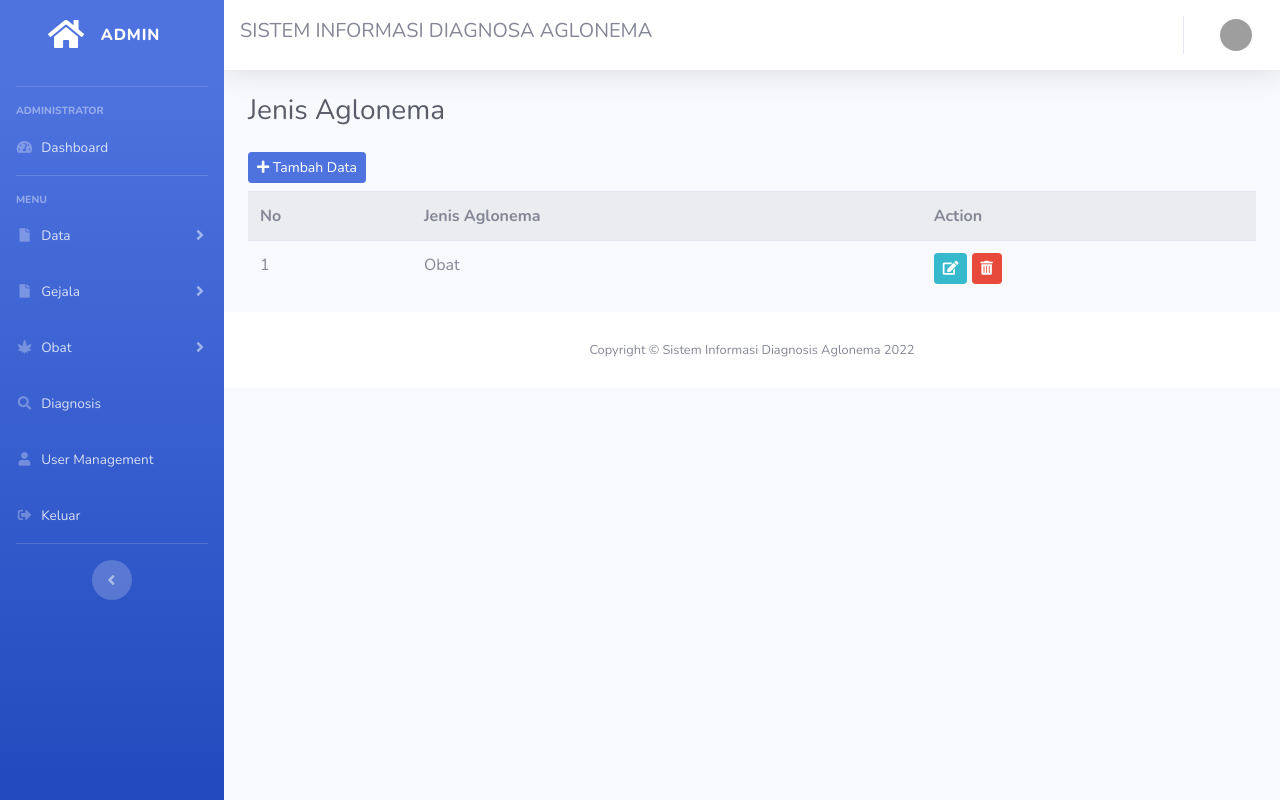
After one commit to jeanzal/si_aglonema, a CodeIgniter app: page /si_aglonema/data/list_jenis in a window 1280 px wide. The commit adds this page. Run offline with CodeIgniter, Linux system fonts and the light colour scheme; the visitor is signed in with stand-in values (Sample User, id 1); data that the repository does not hold is empty; grey boxes are pictures that could not be loaded.

Commit message:
Penambahan Menu data(Jenis_Aglonema)

```diff
--- a/application/config/config.php
+++ b/application/config/config.php
@@ -23,7 +23,7 @@ defined('BASEPATH') OR exit('No direct script access allowed');
 | a PHP script and you can easily do that on your own.
 |
 */
-$config['base_url'] = 'http://localhost/si_aglonema/';
+$config['base_url'] = 'http://localhost:8000/si_aglonema/';
 
 /*
 |--------------------------------------------------------------------------
--- /dev/null
+++ b/application/controllers/Data.php
@@ -0,0 +1,38 @@
+<?php
+defined('BASEPATH') OR exit('No direct script access allowed');
+
+class Data extends CI_Controller {
+
+    public function __construct()
+    {
+        parent::__construct();
+        if(!$this->session->userdata('email')){
+            redirect('auth');
+        }
+    }
+
+    public function list_jenis()
+    {
+        $data['title'] = "Data Aglonema";
+        $data['title_dalam'] = "Jenis Aglonema";
+        $data['user'] = $this->db->get_where('user', ['email' => $this->session->userdata('email')])->row_array();
+
+        $this->load->view('templates/header', $data);
+        $this->load->view('templates/sidebar', $data);
+        $this->load->view('templates/topbar', $data);
+        $this->load->view('data/jenis_aglonema/list', $data);
+        $this->load->view('templates/footer');
+    }
+    public function list_tanaman()
+    {
+        $data['title'] = "Data Aglonema";
+        $data['title_dalam'] = "Data Aglonema";
+        $data['user'] = $this->db->get_where('user', ['email' => $this->session->userdata('email')])->row_array();
+
+        $this->load->view('templates/header', $data);
+        $this->load->view('templates/sidebar', $data);
+        $this->load->view('templates/topbar', $data);
+        $this->load->view('data/data_tanaman/list', $data);
+        $this->load->view('templates/footer');
+    }
+}
--- /dev/null
+++ b/application/views/data/data_tanaman/list.php
@@ -0,0 +1,3 @@
+<div class="container-fluid">
+    <h1 class="h3 mb-4 text-gray-800"><?= $title_dalam ?></h1>
+</div>
--- /dev/null
+++ b/application/views/data/jenis_aglonema/list.php
@@ -0,0 +1,19 @@
+<div class="container-fluid">
+    <h1 class="h3 mb-4 text-gray-800"><?= $title_dalam ?></h1>
+    <a href="" class="btn btn-sm btn-primary mb-2"><li class="fas fa-plus"></li> Tambah Data</a>
+    <table class="table table-striped table-hover">
+        <tr>
+            <th>No</th>
+            <th>Jenis Aglonema</th>
+            <th>Action</th>
+        </tr>
+        <tr>
+            <td>1</td>
+            <td>Obat</td>
+            <td>
+                <a href="" class="btn btn-sm btn-info" ><li class="fas fa-edit"></li> </a>
+                <a href="" class="btn btn-sm btn-danger"><li class="fas fa-trash-alt"></li> </a>
+            </td>
+        </tr>
+    </table>
+</div>
--- a/application/views/templates/header.php
+++ b/application/views/templates/header.php
@@ -19,6 +19,7 @@
 
     <!-- Custom styles for this template-->
     <link href="<?= base_url('assets/'); ?>css/sb-admin-2.min.css" rel="stylesheet">
+    <link href="<?= base_url('assets/'); ?>vendor/datatables/dataTables.bootstrap4.min.css" rel="stylesheet">
 
 </head>
 
--- a/application/views/templates/sidebar.php
+++ b/application/views/templates/sidebar.php
@@ -31,19 +31,40 @@
     </div>
 
     <li class="nav-item">
-        <a class="nav-link" href="#">
+        <a class="nav-link collapsed" href="#" data-toggle="collapse" data-target="#data" aria-expanded="true" aria-controls="data">
             <i class="fas fa-fw fa-file"></i>
-            <span>Data</span></a>
+            <span>Data</span>
+        </a>
+        <div id="data" class="collapse" aria-labelledby="headingTwo" data-parent="#accordionSidebar">
+            <div class="bg-white py-2 collapse-inner rounded">
+                <a class="collapse-item" href="<?= base_url('data/list_jenis') ?>">Jenis Aglonema</a>
+                <a class="collapse-item" href="<?= base_url('data/list_tanaman') ?>">Data Tanaman</a>
+            </div>
+        </div>
     </li>
     <li class="nav-item">
-        <a class="nav-link" href="#">
+        <a class="nav-link collapsed" href="#" data-toggle="collapse" data-target="#gejala" aria-expanded="true" aria-controls="gejala">
             <i class="fas fa-fw fa-file"></i>
-            <span>Gejala</span></a>
+            <span>Gejala</span>
+        </a>
+        <div id="gejala" class="collapse" aria-labelledby="headingTwo" data-parent="#accordionSidebar">
+            <div class="bg-white py-2 collapse-inner rounded">
+                <a class="collapse-item" href="#">Jenis Penyakit</a>
+                <a class="collapse-item" href="#">Jenis Gejala</a>
+            </div>
+        </div>
     </li>
     <li class="nav-item">
-        <a class="nav-link" href="#">
+        <a class="nav-link collapsed" href="#" data-toggle="collapse" data-target="#obat" aria-expanded="true" aria-controls="obat">
             <i class="fas fa-fw fa-cannabis"></i>
-            <span>Obat</span></a>
+            <span>Obat</span>
+        </a>
+        <div id="obat" class="collapse" aria-labelledby="headingTwo" data-parent="#accordionSidebar">
+            <div class="bg-white py-2 collapse-inner rounded">
+                <a class="collapse-item" href="#">Jenis Obat</a>
+                <a class="collapse-item" href="#">Data Obat</a>
+            </div>
+        </div>
     </li>
     <li class="nav-item">
         <a class="nav-link" href="#">
```
